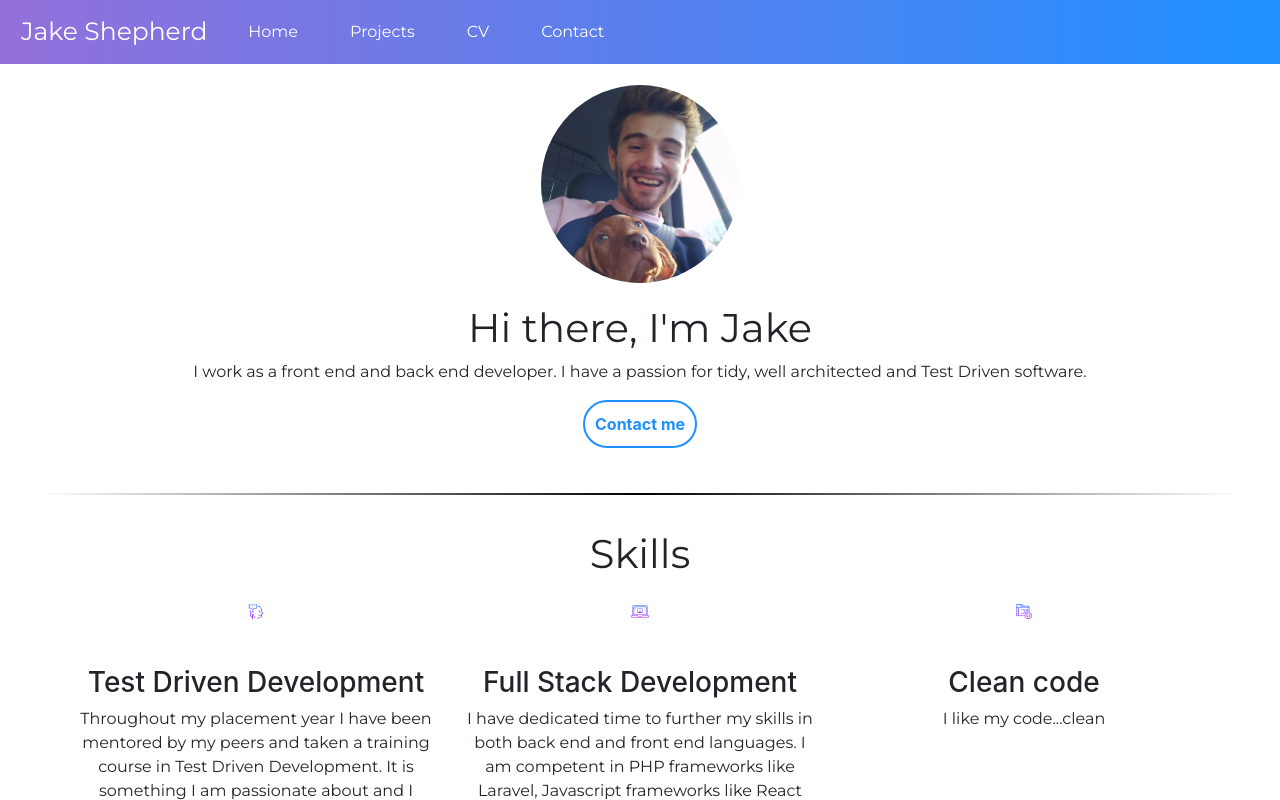
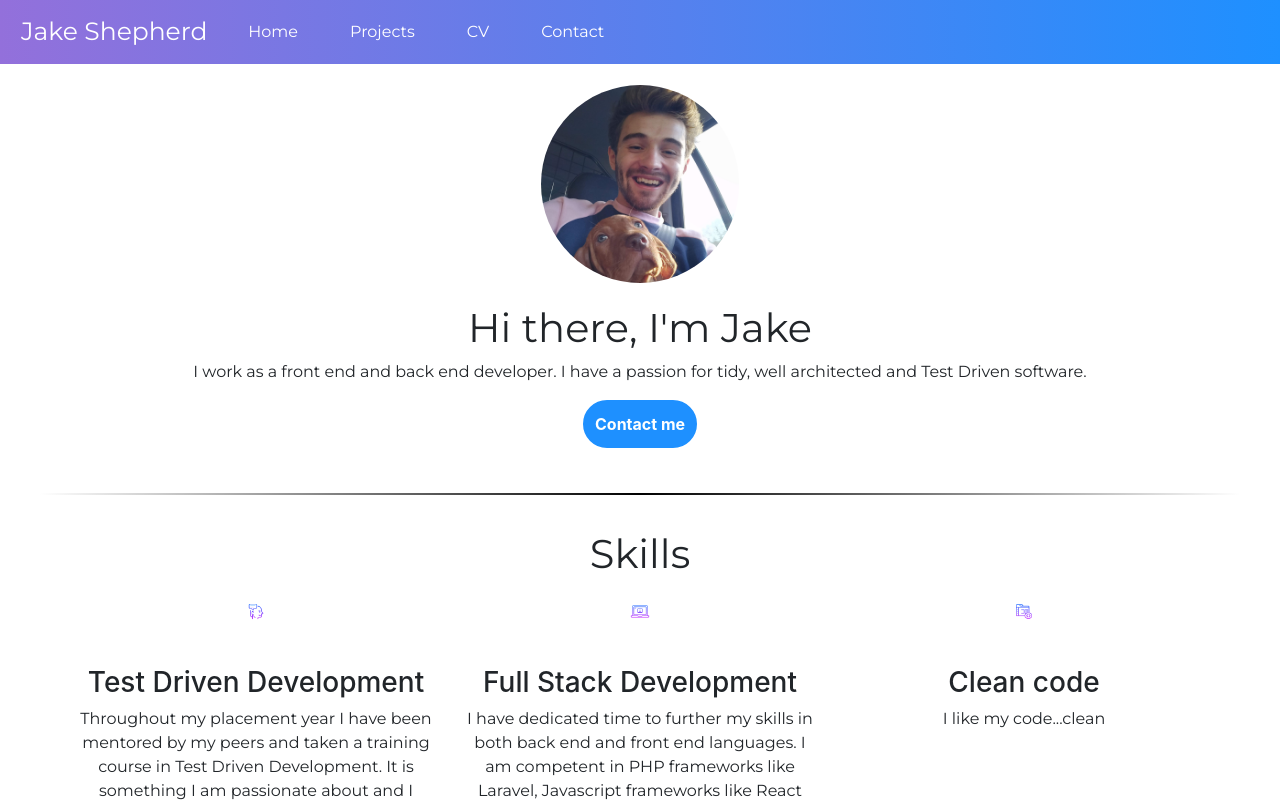
Before and after one commit to jakeshepherd/jakeshepherd.github.io, a React (Create React App) app: page / in a window 1280 px wide. In both pictures the pointer is over the button 640 px from the left and 423 px from the top of the page. Shown: the top 800 px of the page. Built offline with nearby package versions, Linux system fonts and the light colour scheme; the HTML template or start-up script is replaced by a standard one.

Commit message:
Button nice

```diff
--- a/src/CSS/Home.css
+++ b/src/CSS/Home.css
@@ -20,6 +20,11 @@ span.spacer:after {
     background-color: white;
     color: dodgerblue;
     border: dodgerblue 2px solid;
+}
+
+.contact-me:hover {
+    color: white;
+    background-color: dodgerblue;
 }
 
 .portrait {
```
